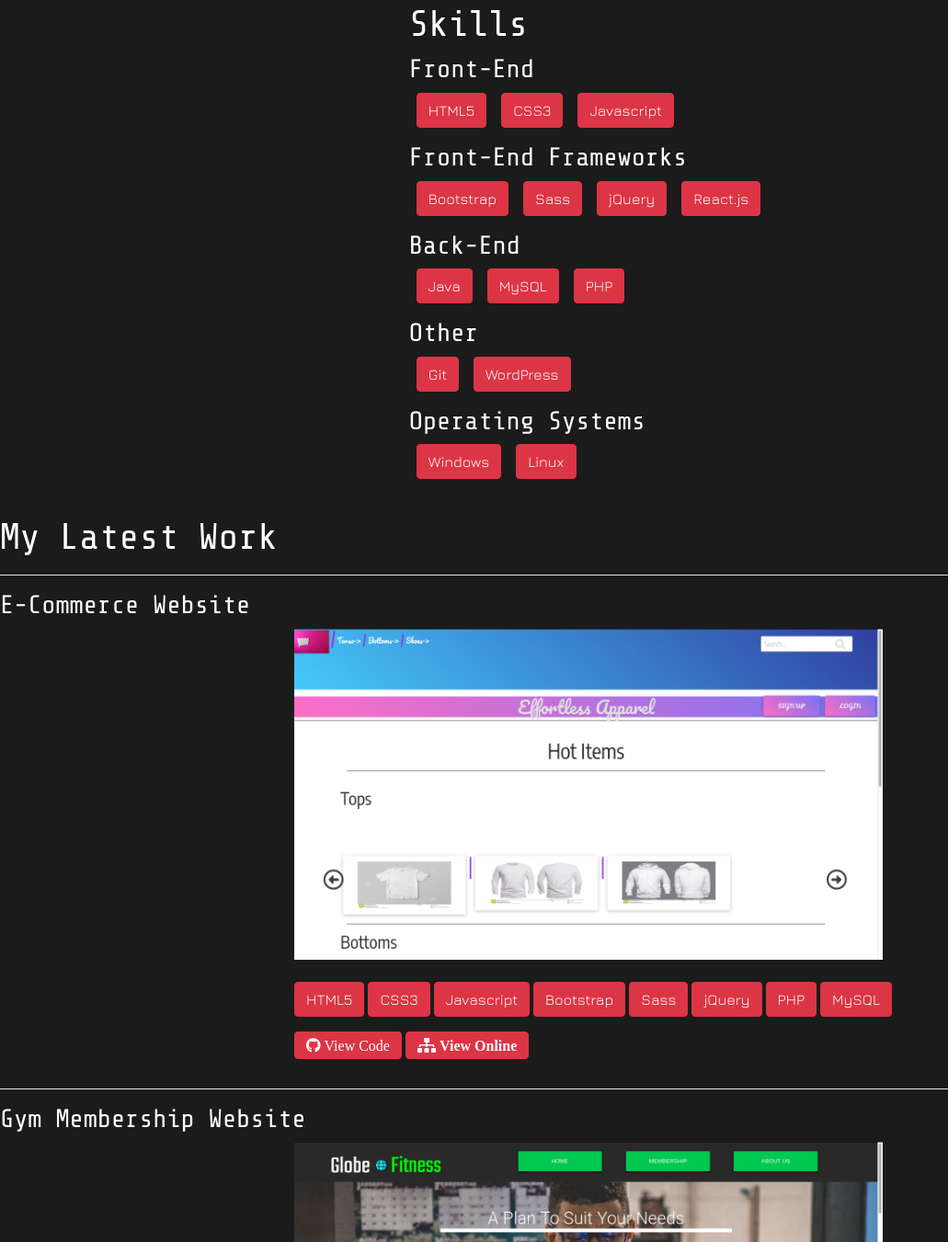
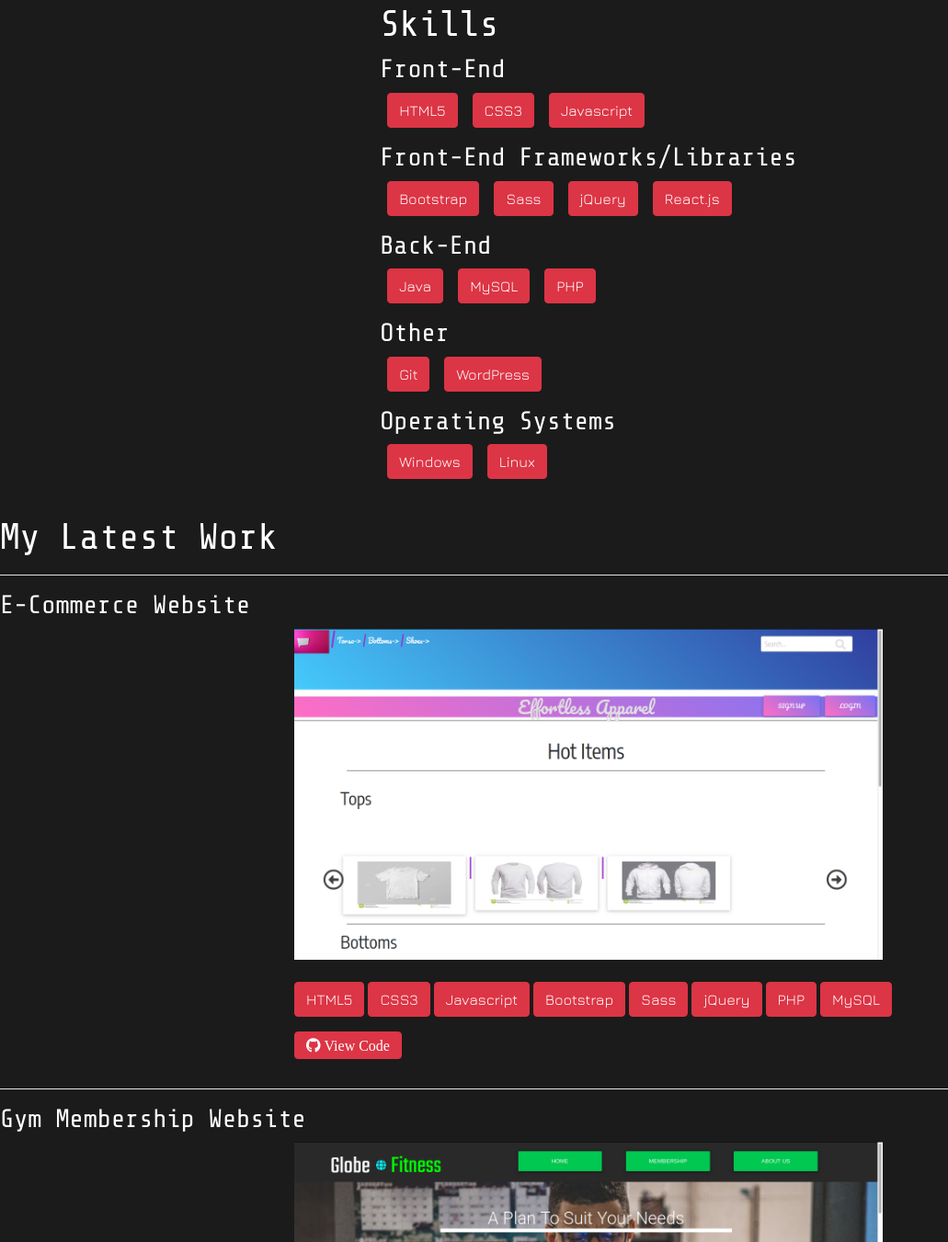
Before and after one commit to Sergio-20/portfolio, a plain HTML site: page index.html in a window 1280 px wide. Shown: the part 339-1690 px from the top of the page at 92% size, without its empty margins (0-1031 px from the left). Drawn offline with nearby package versions, Linux system fonts and the light colour scheme.

Commit message:
Updated Portfolio

```diff
--- a/index.html
+++ b/index.html
@@ -45,7 +45,7 @@
         <p class="btn btn-danger col-xs-3">HTML5</p>
         <p class="btn btn-danger col-xs-3">CSS3</p>
         <p class="btn btn-danger col-xs-3">Javascript</p>
-        <h3>Front-End Frameworks</h3>
+        <h3>Front-End Frameworks/Libraries</h3>
         <p class="btn btn-danger col-xs-4">Bootstrap</p>
         <p class="btn btn-danger col-xs-4">Sass</p>
         <p class="btn btn-danger col-xs-4">jQuery</p>
@@ -79,7 +79,7 @@
           <p class="btn btn-danger col-xs-3">MySQL</p>
           <br>
           <a href="https://github.com/Sergio-20/E-Commerce-Sample" target="_blank"><p class="btn btn-danger col-xs-3"><i class="fab fa-github"> View Code</i></p></a>
-          <a href="#" target="_blank"><p class="btn btn-danger col-xs-3"><i class="fas fa-sitemap"> View Online</i></p></a>
+          <!--<a href="#" target="_blank"><p class="btn btn-danger col-xs-3"><i class="fas fa-sitemap"> View Online</i></p></a>-->
         </span>
         <hr>
         <h3>Gym Membership Website</h3>
```
